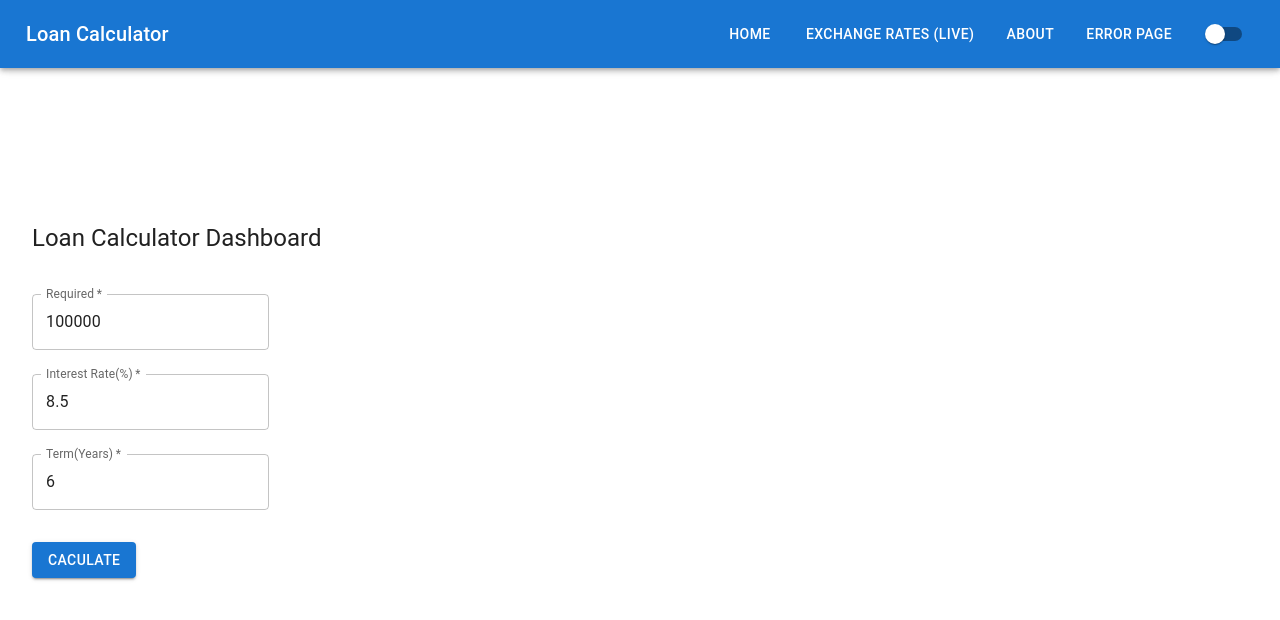
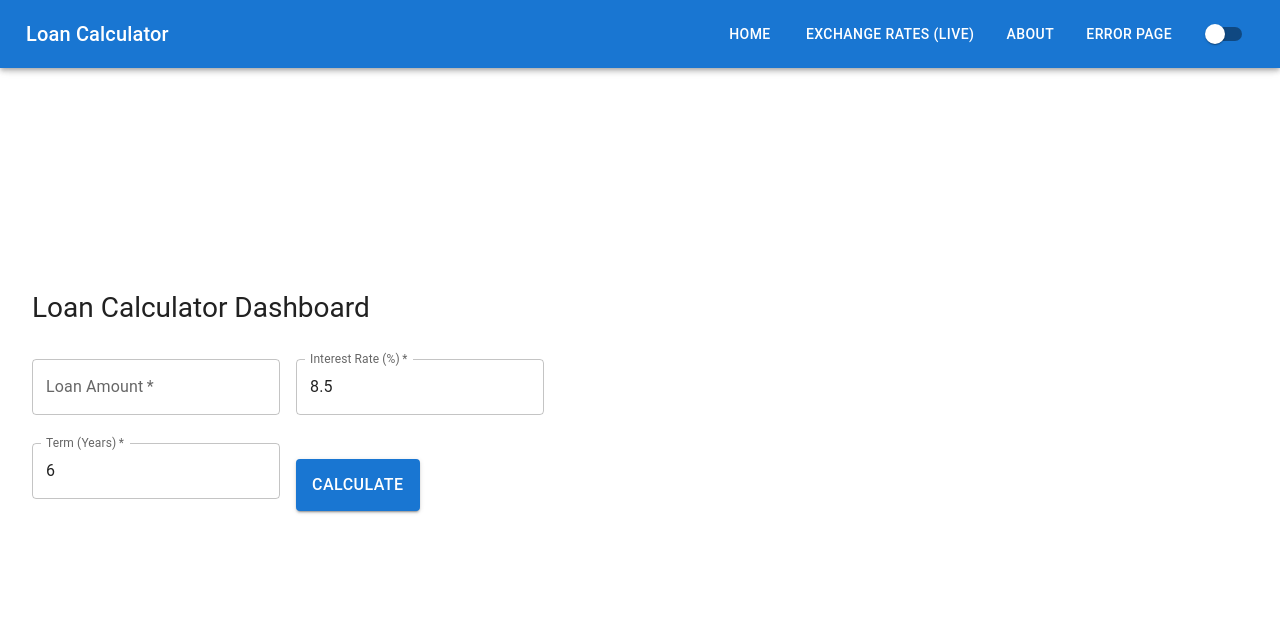
Before and after one commit to tamilselvankrishnamurthigit2197/Loan-Calculator, a React (Vite) app in the folder Loan calculator/: page / in a window 1280 px wide. Shown: the top 620 px of the page. Built offline with nearby package versions, Linux system fonts and the light colour scheme.

Commit message:
context Theme has been modified

```diff
--- a/Loan calculator/src/Pages/Home/InputField.jsx
+++ b/Loan calculator/src/Pages/Home/InputField.jsx
@@ -4,59 +4,118 @@ import {
   Button,
   TextField,
   Grid,
-  Stack,
 } from '@mui/material';
+import { useMemo, useState } from 'react';
+
+/* emi calculation */
+function calcEMI(principal, annualRate, years) {
+
+  if (!principal || !annualRate || !years) return 0;
+
+  /* rate per month */
+  const r = annualRate / 12 / 100;
+
+  /* total months */
+  const n = years * 12;
+
+  if (r === 0) return principal / n;
+
+  const factor = Math.pow(1 + r, n);
+
+  return (principal * r * factor) / (factor - 1);
+}
 
 const InputField = () => {
+
+  const [principal, setPrincipal] = useState(100000);
+  const [annualRate, setAnnualRate] = useState(8.5)
+  const [years, setYears] = useState(5)
+
+  /* amortization schedule */
+  const [showSchedule, setShowSchedule] = useState(true)
+
+  /* EMI calculation Memoize */
+  const emi = useMemo(()=> calcEMI(
+    Number(principal),
+    Number(annualRate),
+    Number(years)
+  ), [principal, annualRate, years]);
 
   return (
     <Box
       component="form"
       sx={{
+
         flexGrow: 1,
-        p: {xs: 2, sm: 3, md: 4},
-        margin: "0 auto",
+        p: { xs: 2, sm: 3, md: 4 },
+        pt: 0,
+        maxWidth: 800, // prevent stretching too much on big screens
       }}
       noValidate
       autoComplete="off"
     >
-      <Typography variant="h5" sx={{ mb: 3 }}>
+      <Typography
+        variant="h5"
+        sx={{
+          mb: 3,
+          mt: 0,
+          fontSize: { xs: "1.25rem", sm: "1.5rem", md: "1.75rem" }, // responsive text
+          textAlign: { xs: "left", sm: "left" },
+        }}
+      >
         Loan Calculator Dashboard
       </Typography>
 
       <Grid container spacing={2}>
-        <Grid size={{xs: 12, sm: 6, md: 4}}>
+        <Grid item xs={12} sm={6} md={4}>
           <TextField
             required
-          id="outlined-required"
-          label="Required"
-          defaultValue="100000"
+            id="outlined-loan-amount"
+            label="Loan Amount"
             fullWidth
-          margin='normal'
+            margin='dense'
           />
+        </Grid>
 
+        <Grid item xs={12} sm={6} md={4}>
           <TextField
             required
-          id="outlined-required"
-          label="Interest Rate(%)"
+            id="outlined-interest"
+            label="Interest Rate (%)"
             defaultValue="8.5"
             fullWidth
-          margin='normal'
+            margin='dense'
           />
+        </Grid>
 
+        <Grid item xs={12} sm={6} md={4}>
           <TextField
             required
-          id="outlined-required"
-          label="Term(Years)"
+            id="outlined-term"
+            label="Term (Years)"
             defaultValue="6"
             fullWidth
-          margin='normal'
+            margin='dense'
           />
         </Grid>
+
+        <Grid item xs={12}>
+          <Button
+            variant="contained"
+            fullWidth
+            sx={{
+              mt: { xs: 2, sm: 3 },
+              py: 1.5,
+              fontSize: { xs: "0.9rem", sm: "1rem" },
+            }}
+            value={principal}
+          >
+            CALCULATE
+          </Button>
         </Grid>
-      <Button variant="contained" sx={{ mt: 3 }}> CACULATE </Button>
+      </Grid>
     </Box>
-  )
- }
+  );
+};
 
- export default InputField
+export default InputField;
--- a/Loan calculator/src/components/AppBar/index.jsx
+++ b/Loan calculator/src/components/AppBar/index.jsx
@@ -90,8 +90,6 @@ export default function SideBar({ window }) {
             </Box>
           </Box>
 
-
-
           {/* Desktop Navigation */}
           <Box sx={{ display: { xs: 'none', sm: 'flex' }, gap: 2 }}>
             {navItems.map((item) => (
--- a/Loan calculator/src/components/ToggleTheme/contextTheme.jsx
+++ b/Loan calculator/src/components/ToggleTheme/contextTheme.jsx
@@ -5,18 +5,20 @@ import { createContext, useContext, useMemo, useState } from "react";
 
 const ThemeCurrencyContext = createContext({ toggleColorMode: ()=> {} });
 
-export const useColorMode = () => useContext(ThemeCurrencyContext);
+export const useColorMode = () => useContext(ThemeCurrencyContext)
 
 export const ThemeCurrencyContextProvider = ({ children }) => {
 
     const [mode, setMode] = useState('light');
 
     /* it changes only toggles the background theme without rendering the whole page */
-    const colorMode = useMemo(()=>({
 
+ const colorMode = useMemo(()=>({
         toggleColorMode: () => setMode((prev)=> (prev === 'light' ? 'dark' : 'light')),
+    }), []);
 
-    }), []);
+
+    /* const toggleColorMode = () => setMode((prev)=> (prev === 'light' ? 'dark' : 'light')); */
 
     /* once the colorMode updates or renders then it receives mode as light or dark */
     const theme = useMemo(()=> createTheme({
@@ -25,17 +27,10 @@ export const ThemeCurrencyContextProvider = ({ children }) => {
         },
     }), [mode]);
 
-    /* currency  */
-    const [currency, setCurrency] = useState("USD");
 
-    const changeCurrency = (newCurrency) =>{
-        setCurrency(newCurrency);
-    }
-
-
-    return(
+        return(
         /* colorMode - toggles theme(mode, setMode) and theme - createTheme */
-        <ThemeCurrencyContext.Provider value={{colorMode, currency, changeCurrency}}>
+        <ThemeCurrencyContext.Provider value={colorMode}>
             <ThemeProvider theme={theme}>
                 <CssBaseline />
                 {children}
--- a/Loan calculator/src/components/ToggleTheme/switch.jsx
+++ b/Loan calculator/src/components/ToggleTheme/switch.jsx
@@ -11,7 +11,11 @@ export default function ToggleSwitch() {
 
   return (
     <div>
-      <Switch onClick={colorMode.toggleColorMode} color='default' {...label} />
+      {/* <Switch onClick={colorMode.toggleColorMode} color='default' {...label} /> */}
+      <Switch
+      onClick={colorMode.toggleColorMode}
+      color='default'
+       {...label} />
     </div>
   );
 }
```
Lines whose indentation alone changed are shown as unchanged.
